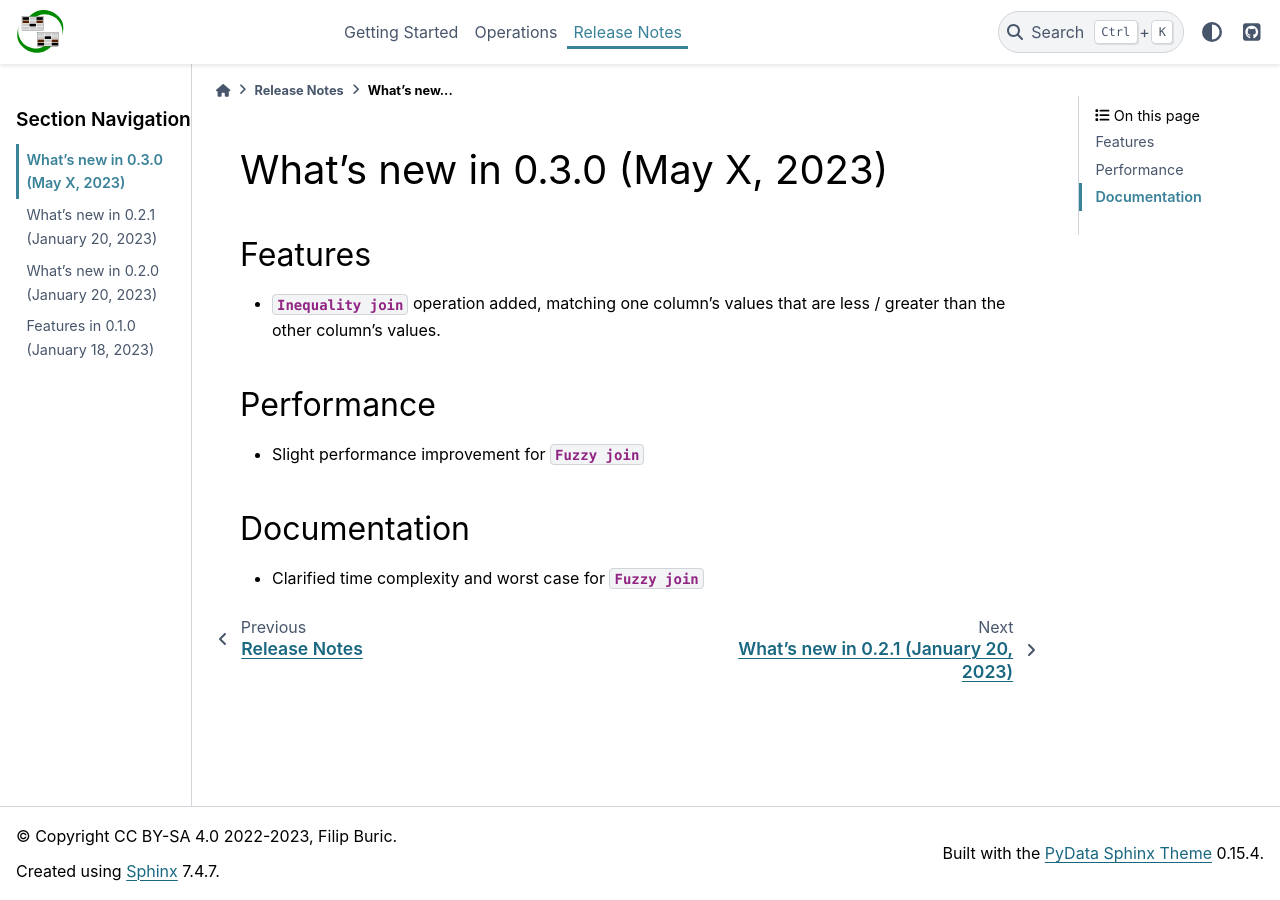
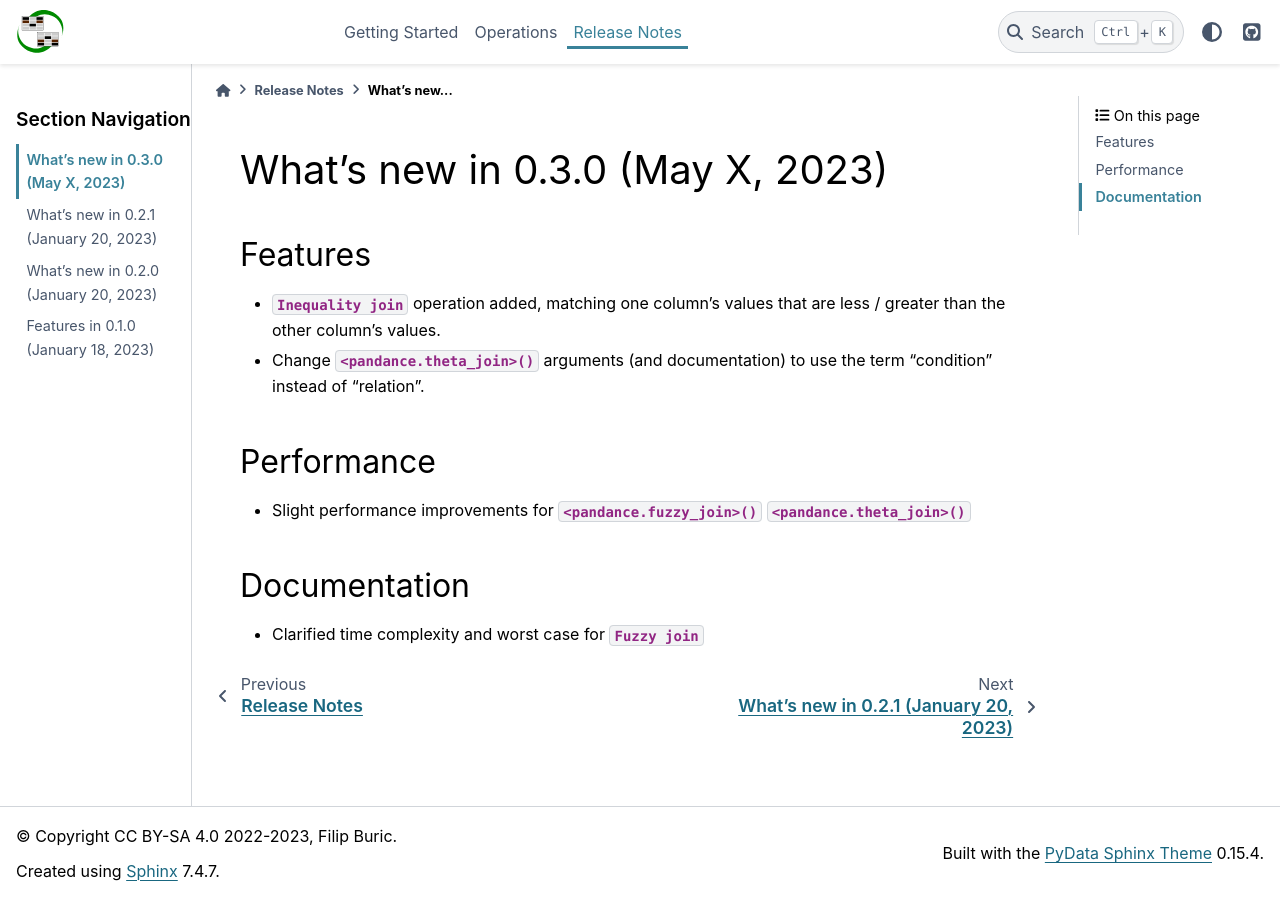
Before and after one commit to fburic/pandance, a Sphinx documentation site: the page built from doc/source/relnotes/v0.3.0.rst, in a window 1280 px wide. Built offline with Sphinx 7.4.7 and the PyData theme 0.15.4, drawn with Linux system fonts in a browser that asks for light colours.

Commit message:
doc: Update

```diff
--- a/doc/source/relnotes/v0.3.0.rst
+++ b/doc/source/relnotes/v0.3.0.rst
@@ -8,12 +8,15 @@ Features
 
 * :py:meth:`Inequality join <pandance.ineq_join>` operation added,
   matching one column's values that are less / greater than the other column's values.
+* Change :py:meth:`<pandance.theta_join>` arguments (and documentation)
+  to use the term "condition" instead of "relation".
 
 
 Performance
 -----------
 
-* Slight performance improvement for :py:meth:`Fuzzy join <pandance.fuzzy_join>`
+* Slight performance improvements for :py:meth:`<pandance.fuzzy_join>`
+  :py:meth:`<pandance.theta_join>`
 
 
 Documentation
```
Also changed, not shown: README.md (+2 -5 lines).
